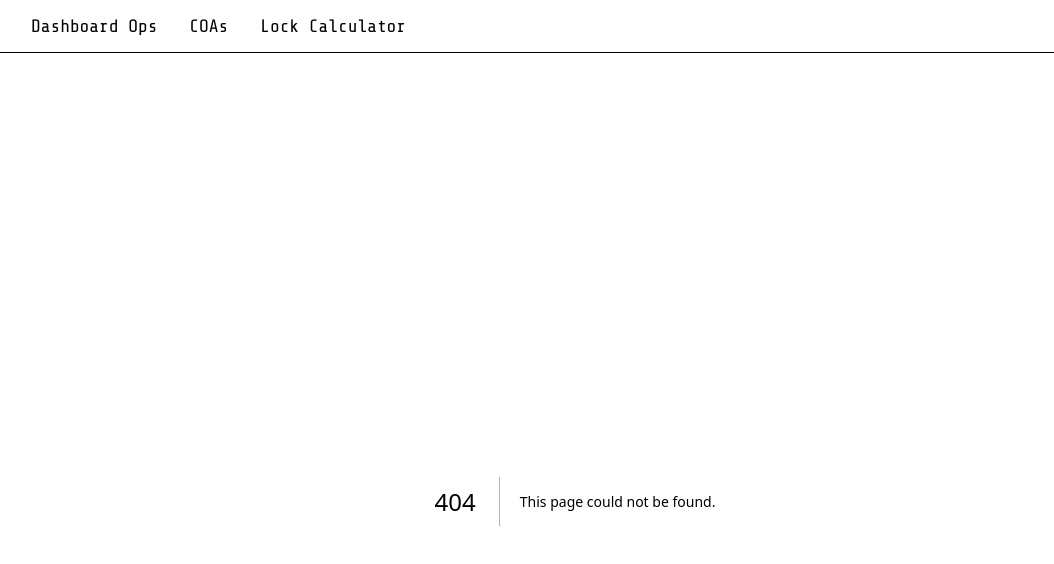
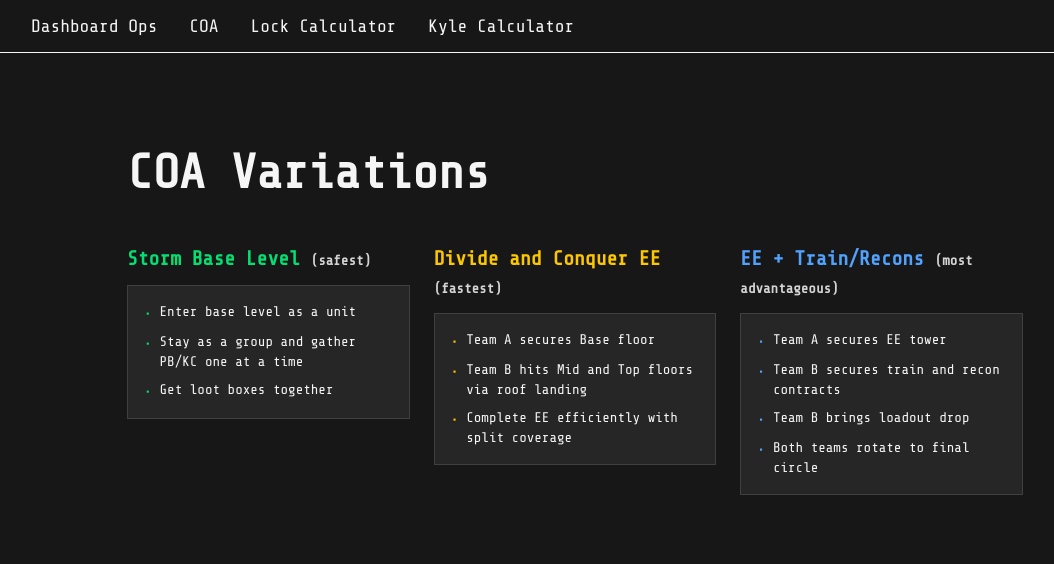
Before and after one commit to Dillonzellis/wz-dashboard, a Next.js app: page /coa in a window 1280 px wide. Before the commit this address had no page. Shown: the top 564 px of the page, without its empty margins (65-1119 px from the left). Built offline with nearby package versions, Linux system fonts and the light colour scheme.

Commit message:
fix coa import and path

```diff
--- a/src/app/coas/page.tsx
+++ b/src/app/coa/page.tsx
@@ -1,5 +1,5 @@
-import { COAStrategy } from "@/features/coa-strategy/coa-strategy";
-import { coaStrategies } from "@/features/coa-strategy/data";
+import { COAStrategy } from "@/components/coa-strategy/coa-strategy";
+import { coaStrategies } from "@/components/coa-strategy/data";
 
 export default function COAPage() {
   return (
--- a/src/app/components/main-nav/data.ts
+++ b/src/app/components/main-nav/data.ts
@@ -5,11 +5,15 @@ export const navLinks = [
   },
 
   {
-    title: "COAs",
-    href: "/coas",
+    title: "COA",
+    href: "/coa",
   },
   {
     title: "Lock Calculator",
     href: "/lock-calculator",
   },
+  {
+    title: "Kyle Calculator",
+    href: "/kyle-calculator",
+  },
 ];
```
